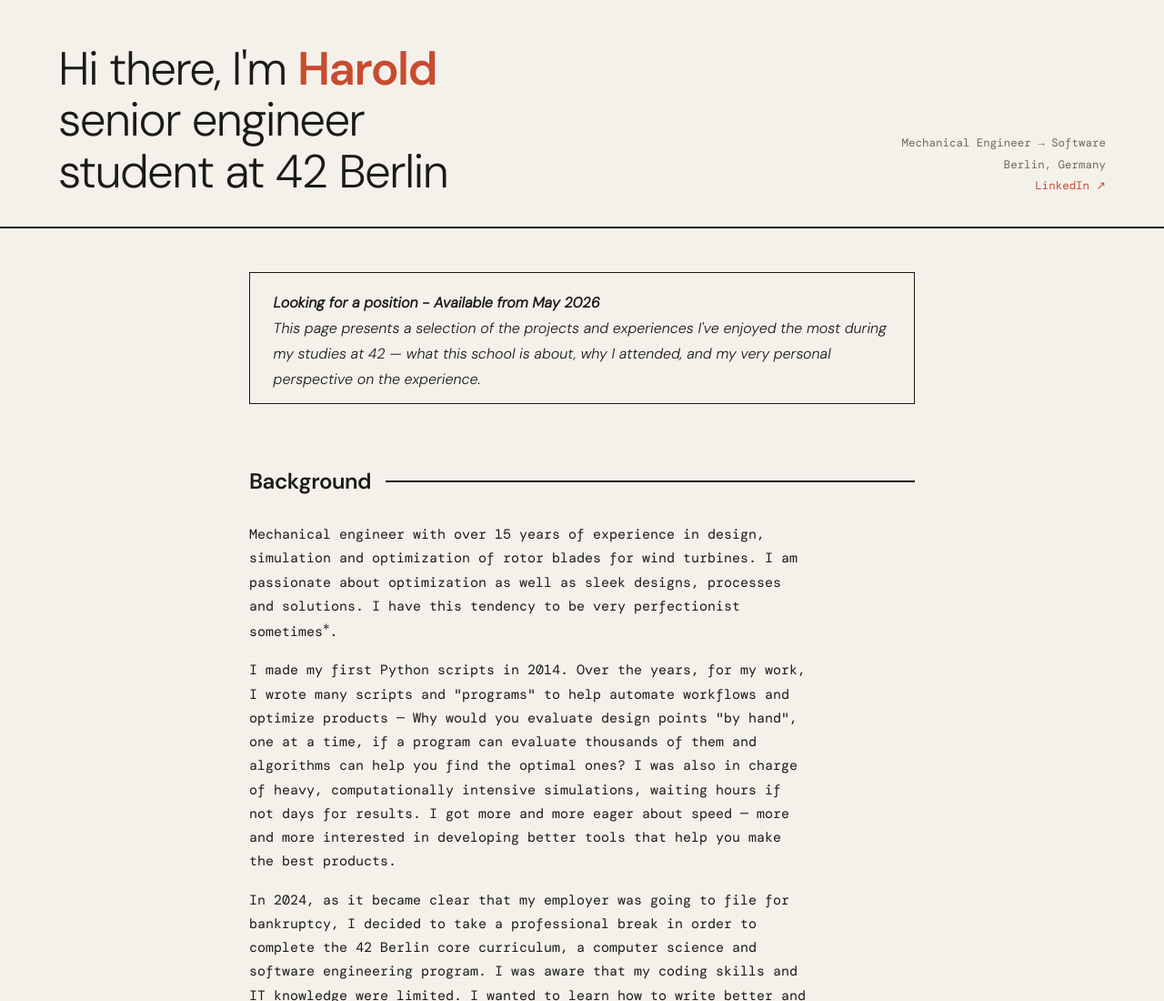
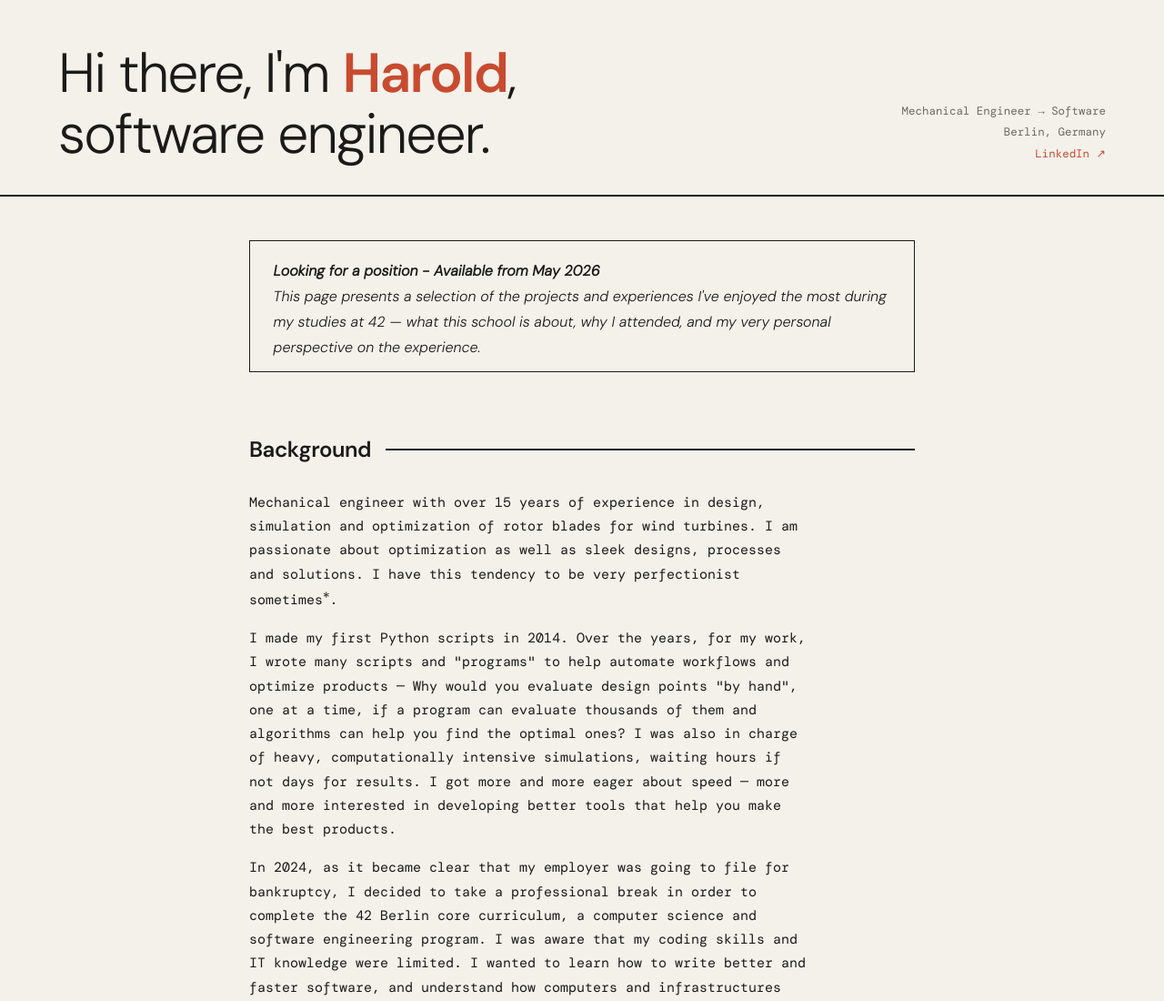
Before and after one commit to haroldrf/portfolio_42, a plain HTML site: page index.html in a window 1280 px wide. Shown: the top 1100 px of the page at 91% size. Drawn offline with nearby package versions, Linux system fonts and the light colour scheme; a web font is replaced by a local one.

Commit message:
title : software engineer

```diff
--- a/index.html
+++ b/index.html
@@ -11,7 +11,7 @@
 <body>
 
 <header>
-  <h1>Hi there, I'm <span>Harold</span><br>senior engineer<br>student at 42 Berlin</h1>
+  <h1>Hi there, I'm <span>Harold</span>,<br>software engineer.</h1>
   <div class="header-meta">
     Mechanical Engineer → Software<br>
     Berlin, Germany<br>
--- a/style.css
+++ b/style.css
@@ -35,7 +35,7 @@ header {
 
 header h1 {
   font-family: var(--serif);
-  font-size: clamp(2.2rem, 5vw, 3.2rem);
+  font-size: clamp(2.2rem, 5vw, 3.8rem);
   font-weight: 300;
   font-style: normal;
   line-height: 1.1;
```
